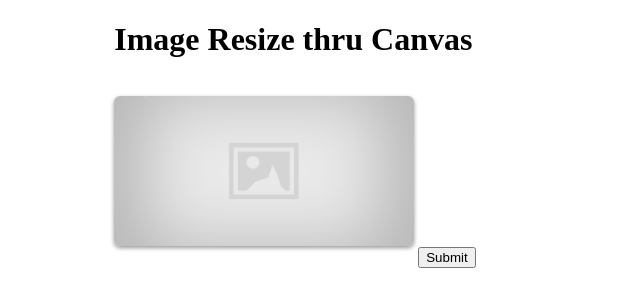
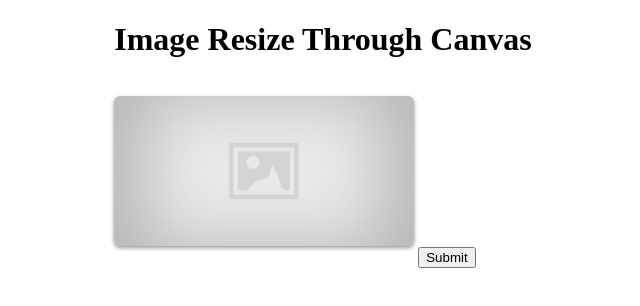
Before and after one commit to cesarfrick/canvas-image-resizer, a plain HTML site: page index.html in a window 1280 px wide. Shown: the whole page, without its empty margins (273-913 px from the left). Drawn offline with Linux system fonts and the light colour scheme.

Commit message:
"Replace trhu with though"

```diff
--- a/index.html
+++ b/index.html
@@ -2,13 +2,13 @@
 <html>
 <head>
     <meta charset="utf-8">
-    <title>Image Resize thru Canvas</title>
+    <title>Image Resize Through Canvas</title>
     <link rel="stylesheet" href="styles.css">
     <script async src="main.js"></script>
 </head>
 <body>
     <main>
-        <h1>Image Resize thru Canvas</h1>
+        <h1>Image Resize Through Canvas</h1>
         <form action="" enctype="multipart/form-data">
             <input type="file" id="img-selector" name="image">
             <canvas id="img-canvas">
```
